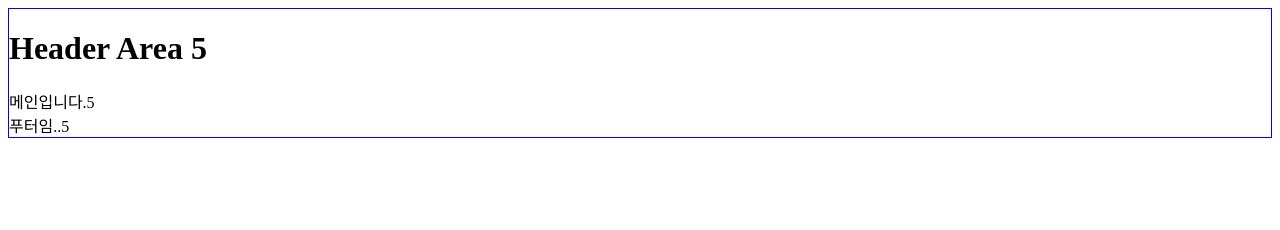
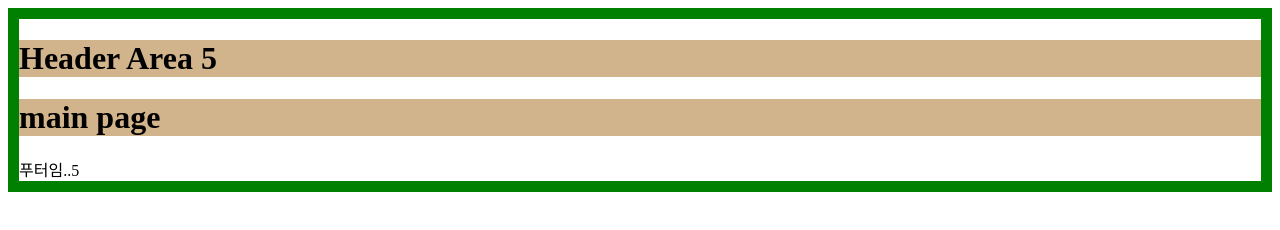
Before and after one commit to jdwcg/prj_gulp_set, a website: page src/html/main.html in a window 1280 px wide. Drawn offline with nearby package versions, Linux system fonts and the light colour scheme; files that its build step writes are made by us from their sources.

Commit message:
HTML,CSS,JS 세팅완료

```diff
--- a/gulpfile.js
+++ b/gulpfile.js
@@ -53,7 +53,9 @@ gulp.task("serve", function () {
   });
 
   // 파일 변경 감지 시 Browsersync로 브라우저를 새로고침합니다.
-  gulp.watch("src/scss/*.scss", gulp.series("style"));
+  gulp
+    .watch("src/scss/*.scss", gulp.series("style"))
+    .on("change", browserSync.reload);
   gulp
     .watch("src/**/*.html", gulp.series("fileinclude"))
     .on("change", browserSync.reload);
--- a/src/html/main.html
+++ b/src/html/main.html
@@ -4,13 +4,13 @@
     <meta charset="UTF-8" />
     <meta name="viewport" content="width=device-width, initial-scale=1.0" />
     <title>title</title>
-    <link rel="stylesheet" href="../../dist/css/style.css" />
+    <link rel="stylesheet" href="/css/style.css" />
   </head>
   <body>
     @@include('./include/header.html')
-    <main>메인입니다.5</main>
+    <main><h1>main page</h1></main>
     @@include('./include/footer.html')
 
-    <script src="../js/script.js"></script>
+    <script src="/js/script.js"></script>
   </body>
 </html>
--- a/src/js/script.js
+++ b/src/js/script.js
@@ -1,6 +1 @@
-console.log("hi");
-
-let test = document.querySelector("body");
-console.log(test);
-
-test.style.border = "1px solid blue";
+console.log("hello");
--- a/src/scss/style.scss
+++ b/src/scss/style.scss
@@ -1,3 +1,6 @@
 body {
   border: 11px solid green;
 }
+h1 {
+  background: tan;
+}
```
Also changed, not shown: dist/css/style.css, dist/html/main.html, dist/js/script.js.
